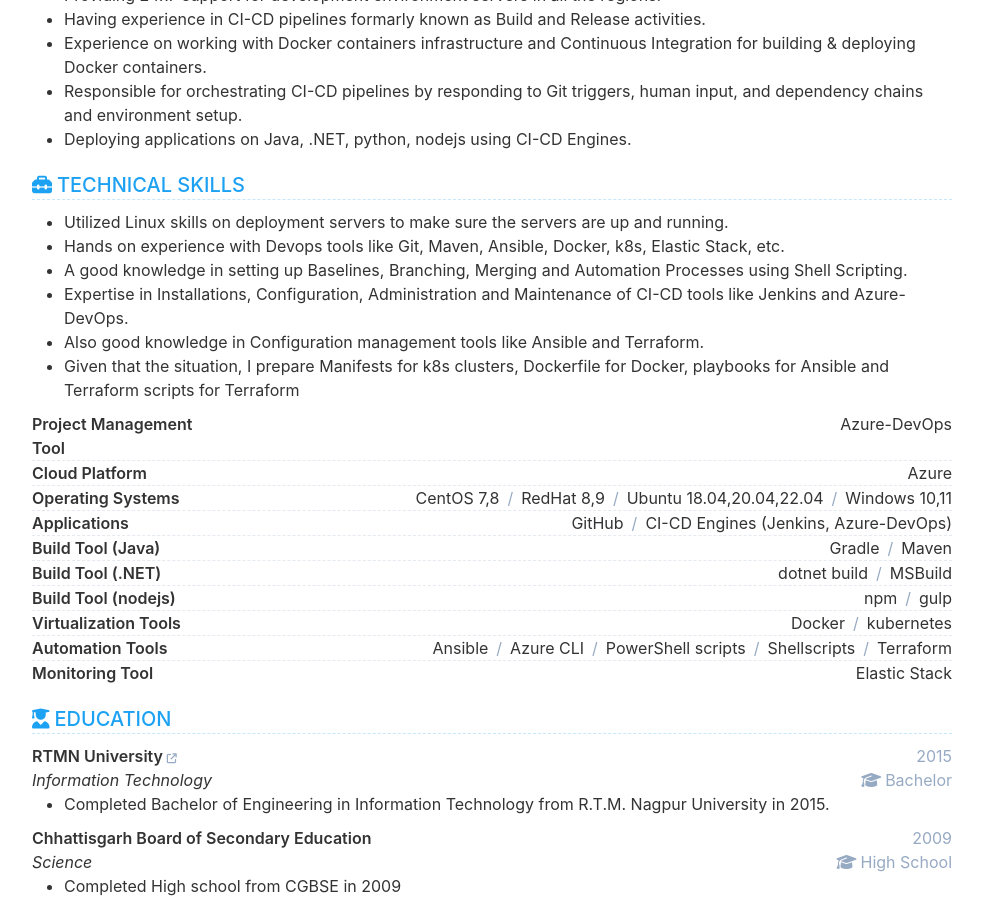
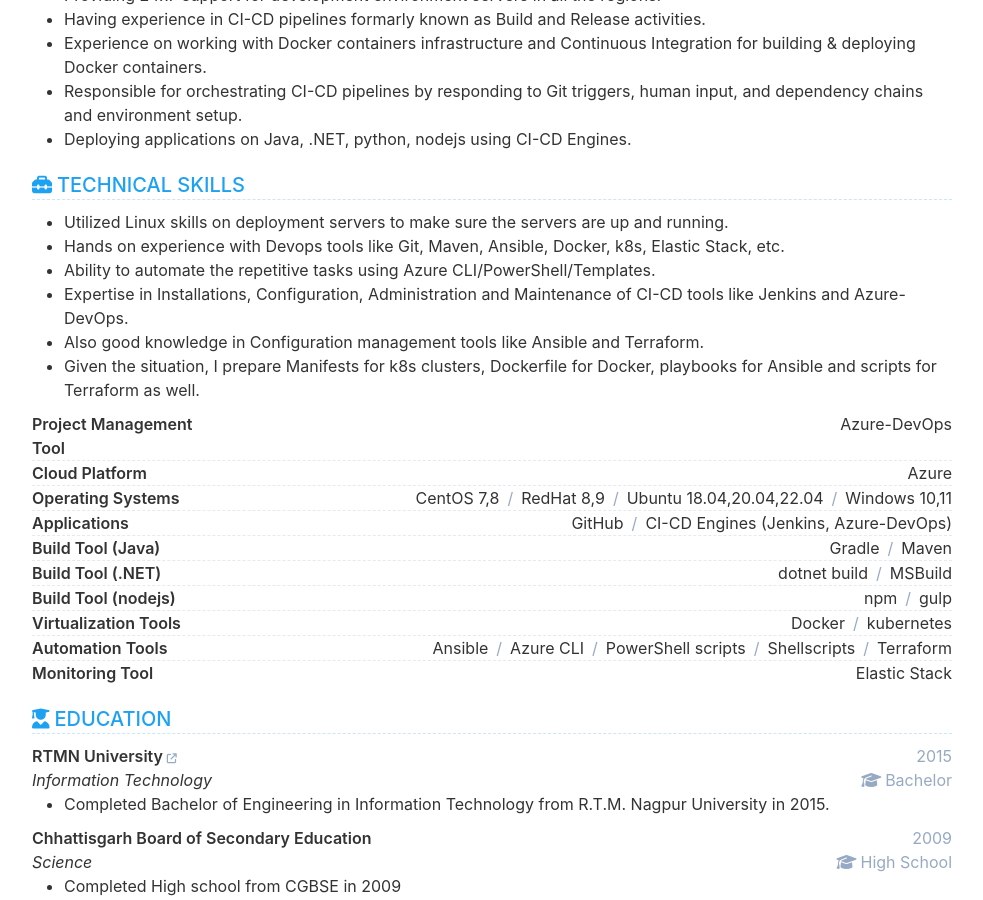
Before and after one commit to Raskinn/Resume, a Jekyll site: the page built from index.html, in a window 1280 px wide and 900 px high, scrolled down 505 px. Shown: the whole window, without its empty margins (148-1131 px from the left). Built offline with Jekyll 4.4.1, drawn with Linux system fonts in a browser that asks for light colours.

Commit message:
Updated resume

```diff
--- a/_data/data.yml
+++ b/_data/data.yml
@@ -147,10 +147,10 @@ skill:
   description: |
     + Utilized Linux skills on deployment servers to make sure the servers are up and running.
     + Hands on experience with Devops tools like Git, Maven, Ansible, Docker, k8s, Elastic Stack, etc.
-    + A good knowledge in setting up Baselines, Branching, Merging and Automation Processes using Shell Scripting.
+    + Ability to automate the repetitive tasks using Azure CLI/PowerShell/Templates.
     +	Expertise in Installations, Configuration, Administration and Maintenance of CI-CD tools like Jenkins and Azure-DevOps.
     + Also good knowledge in Configuration management tools like Ansible and Terraform.
-    + Given that the situation, I prepare Manifests for k8s clusters, Dockerfile for Docker, playbooks for Ansible and Terraform scripts for Terraform
+    + Given the situation, I prepare Manifests for k8s clusters, Dockerfile for Docker, playbooks for Ansible and scripts for Terraform as well.
 
   # items:
   #   - name: Skill A
```
